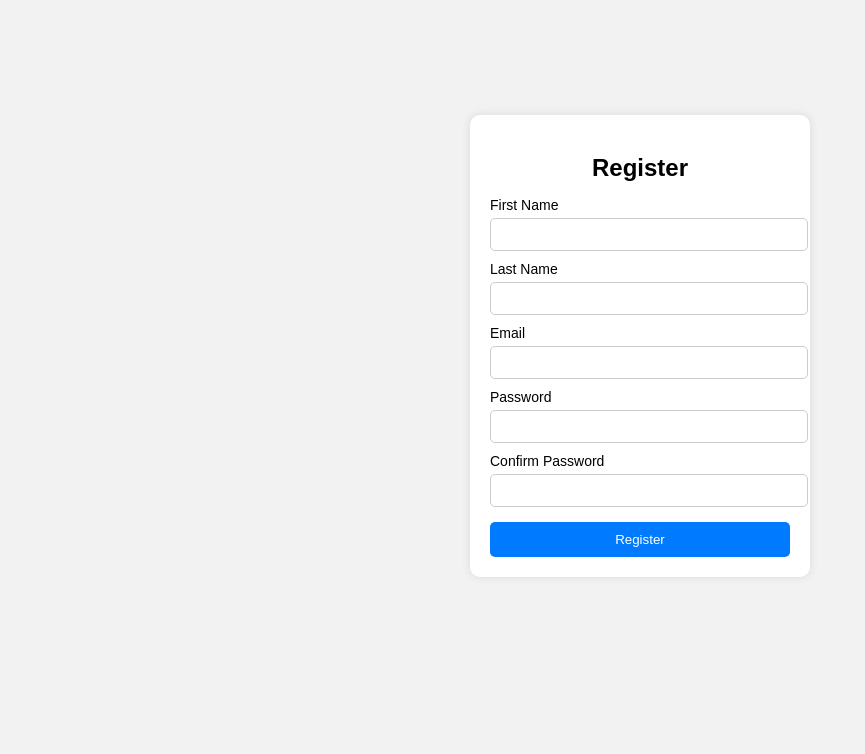
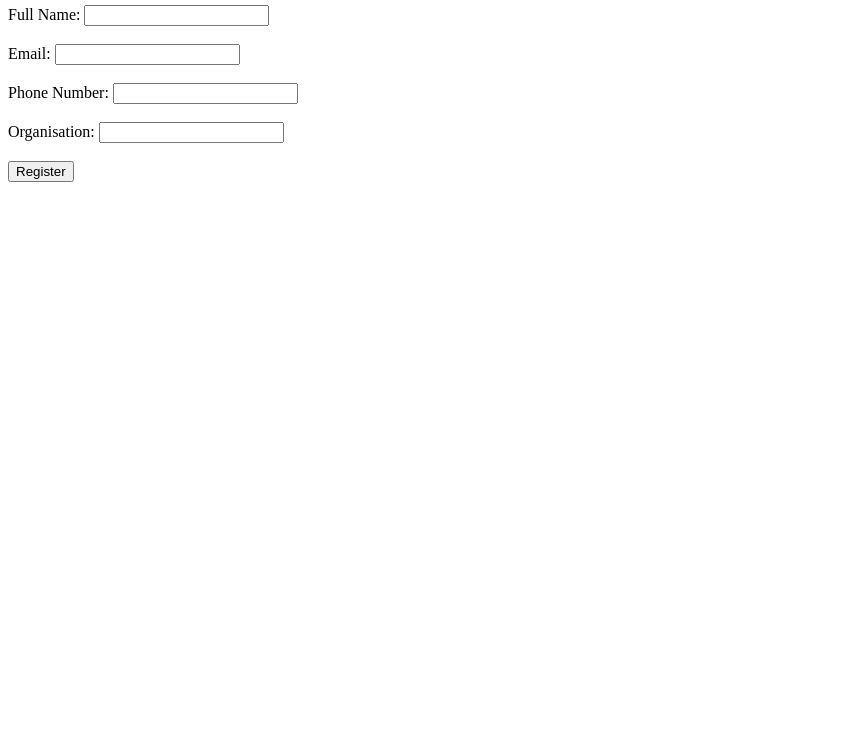
Before and after one commit to Raparthi-Arun/jenkins-project, a plain HTML site: page index.html in a window 1280 px wide. Shown: the part 62-816 px from the top of the page, without its empty margins (0-865 px from the left). Drawn offline with Linux system fonts and the light colour scheme.

Commit message:
Update index.html

```diff
--- a/index.html
+++ b/index.html
@@ -1,32 +1,33 @@
 <!DOCTYPE html>
-<html lang="en">
+<html>
 <head>
-  <meta charset="UTF-8">
-  <title>Registration Form</title>
-  <style>
-    body { font-family: Arial, sans-serif; background:#f2f2f2; display:flex; justify-content:center; align-items:center; height:100vh; }
-    form { background:#fff; padding:20px; border-radius:10px; box-shadow:0 0 10px rgba(0,0,0,0.1); width:300px; }
-    h2 { text-align:center; margin-bottom:15px; }
-    label { display:block; margin:10px 0 5px; font-size:14px; }
-    input { width:100%; padding:8px; border:1px solid #ccc; border-radius:5px; }
-    button { margin-top:15px; width:100%; padding:10px; background:#007BFF; color:white; border:none; border-radius:5px; cursor:pointer; }
-    button:hover { background:#0056b3; }
-  </style>
+    <title>User Registration Form</title>
 </head>
 <body>
-  <form>
-    <h2>Register</h2>
-    <label>First Name</label>
-    <input type="text" name="firstName" required>
-    <label>Last Name</label>
-    <input type="text" name="lastName" required>
-    <label>Email</label>
-    <input type="email" name="email" required>
-    <label>Password</label>
-    <input type="password" name="password" required minlength="6">
-    <label>Confirm Password</label>
-    <input type="password" name="confirmPassword" required minlength="6">
-    <button type="submit">Register</button>
-  </form>
+    <h2>User Registration Form</h2>
+    <form>
+        <!-- Full Name -->
+        <label for="name">Full Name:</label>
+        <input type="text" id="name" name="name" required>
+        <br><br>
+
+        <!-- Email -->
+        <label for="email">Email:</label>
+        <input type="email" id="email" name="email" required>
+        <br><br>
+
+        <!-- Phone Number -->
+        <label for="phone">Phone Number:</label>
+        <input type="tel" id="phone" name="phone" required>
+        <br><br>
+
+        <!-- Organisation -->
+        <label for="organisation">Organisation:</label>
+        <input type="text" id="organisation" name="organisation" required>
+        <br><br>
+
+        <!-- Submit Button -->
+        <input type="submit" value="Register">
+    </form>
 </body>
 </html>
```
